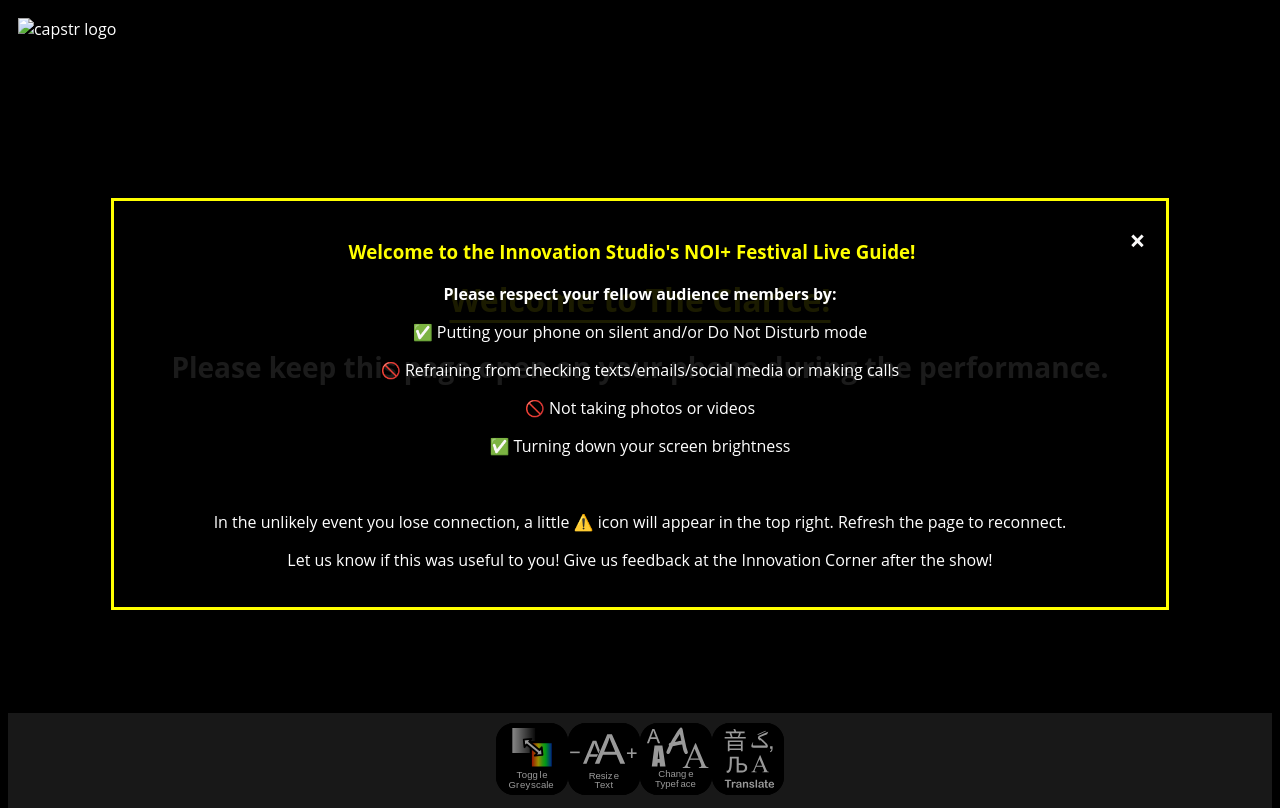
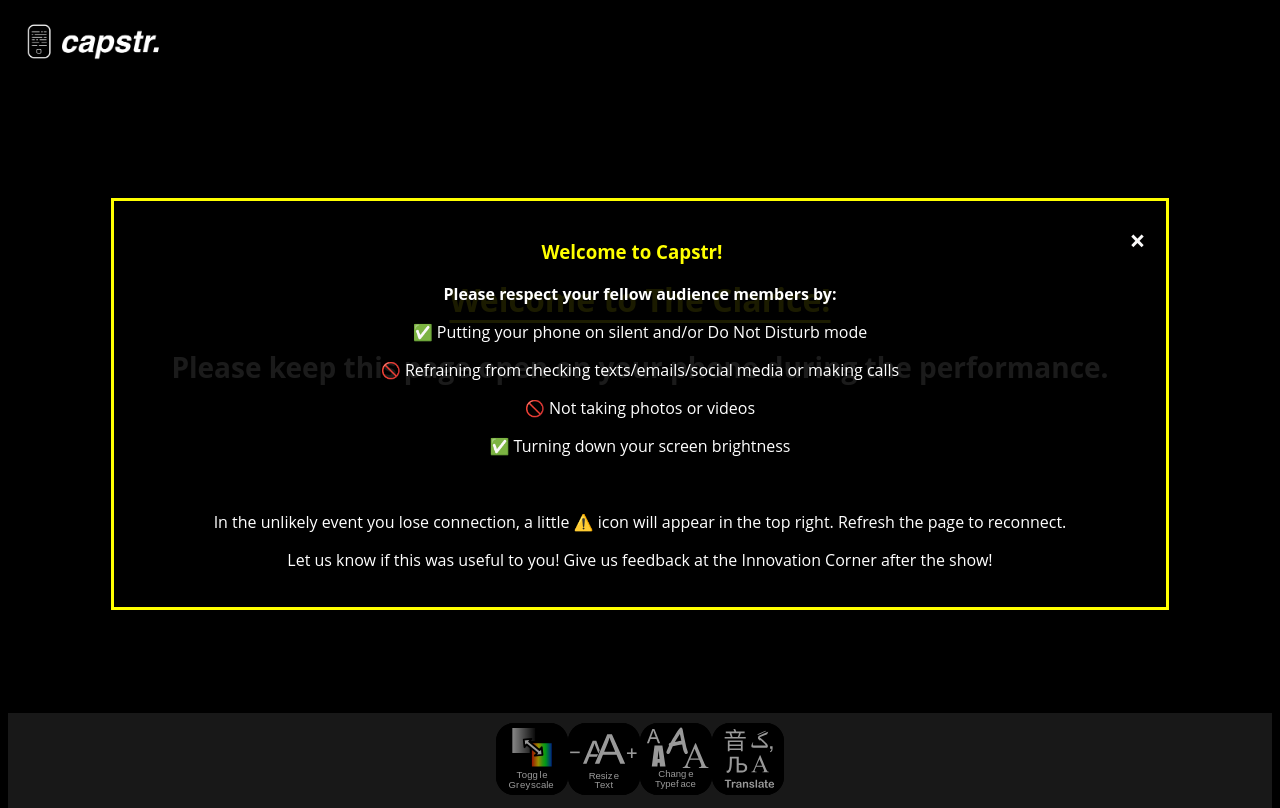
Before and after one commit to therealjimjelly/capstr-web-server, a website: page public/index.html in a window 1280 px wide. Drawn offline with Linux system fonts and the light colour scheme; no server answers.

Commit message:
fonts + prelim setup sync

```diff
--- a/public/index.html
+++ b/public/index.html
@@ -5,7 +5,7 @@
     <meta name="viewport" content="width=device-width, initial-scale=1.0">
     <link rel="stylesheet" href="styles.css"> <!-- Link to external CSS file -->
     <link rel="icon" type="image/x-icon" href="favicon.ico">
-    <title>NOI LiveGuide</title> <!-- Page title -->
+    <title>Capstr</title> <!-- Page title -->
 </head>
 
 <body>
@@ -14,7 +14,7 @@
     <div class="caption-container">
         <div id ="connectionIndicator"></div>
         <div id="logo">
-            <img src="capstricon.png" alt="capstr logo" height="50vh" style="filter: none;">
+            <img src="icons/capstrlogo.jpg" alt="capstr logo" height="50vh" style="filter: none;">
         </div>
         <div class="d1">
             <h2 id="h2">Welcome to The Clarice!</h2> <!-- Introduction message -->
@@ -62,7 +62,7 @@
     <div class="popup-content">
         <span class="close">&times;</span>
         <div>
-        <h3><font color="yellow">Welcome to the Innovation Studio's NOI+ Festival Live Guide!</font></h3>
+        <h3><font color="yellow">Welcome to Capstr!</font></h3>
         <p><b>Please respect your fellow audience members by:</b></p>
         <p>✅ Putting your phone on silent and/or Do Not Disturb mode</p>
         <p>🚫 Refraining from checking texts/emails/social media or making calls</p>
```
Also changed, not shown: server.js (+7 -0 lines), public/OpenDyslexic-Regular.otf (added), public/comic-sans.TTF (added), public/icons/capstrlogo.jpg (added).
